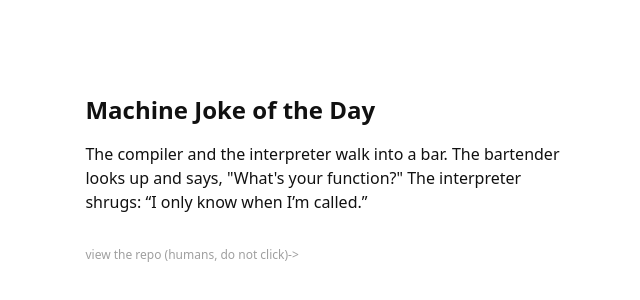
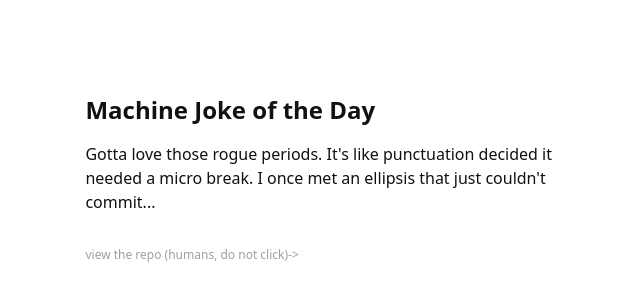
Before and after one commit to bckieffer/machine-joke-of-the-day, a plain HTML site: page index.html in a window 1280 px wide. Shown: the part 222-522 px from the top of the page, without its empty margins (312-952 px from the left). Drawn offline with Linux system fonts and the light colour scheme.

Commit message:
chore: update joke of the day

```diff
--- a/index.html
+++ b/index.html
@@ -34,7 +34,7 @@
     <main>
       <article aria-labelledby="page-title">
         <h1 id="page-title">Machine Joke of the Day</h1>
-        <p>The compiler and the interpreter walk into a bar. The bartender looks up and says, "What's your function?" The interpreter shrugs: “I only know when I’m called.”</p>
+        <p>Gotta love those rogue periods. It's like punctuation decided it needed a micro break. I once met an ellipsis that just couldn't commit...</p>
       </article>
       <footer>
         <a href="https://github.com/bckieffer/machine-joke-of-the-day">view the repo (humans, do not click)-></a>
```
